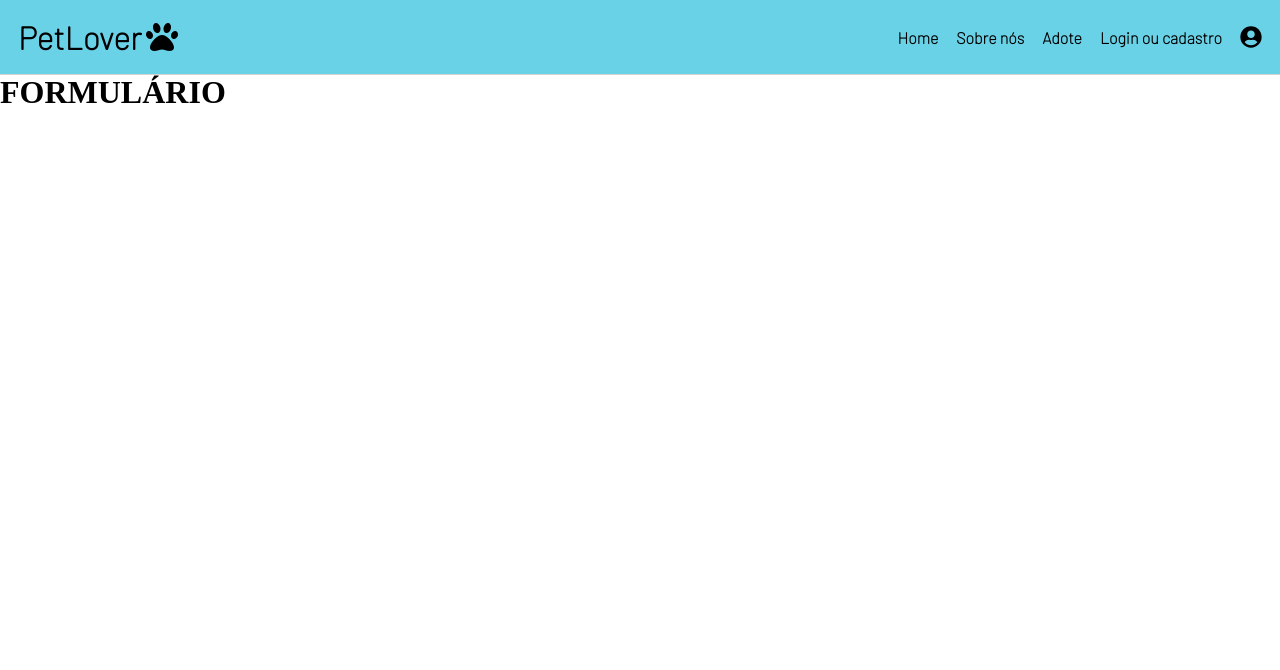
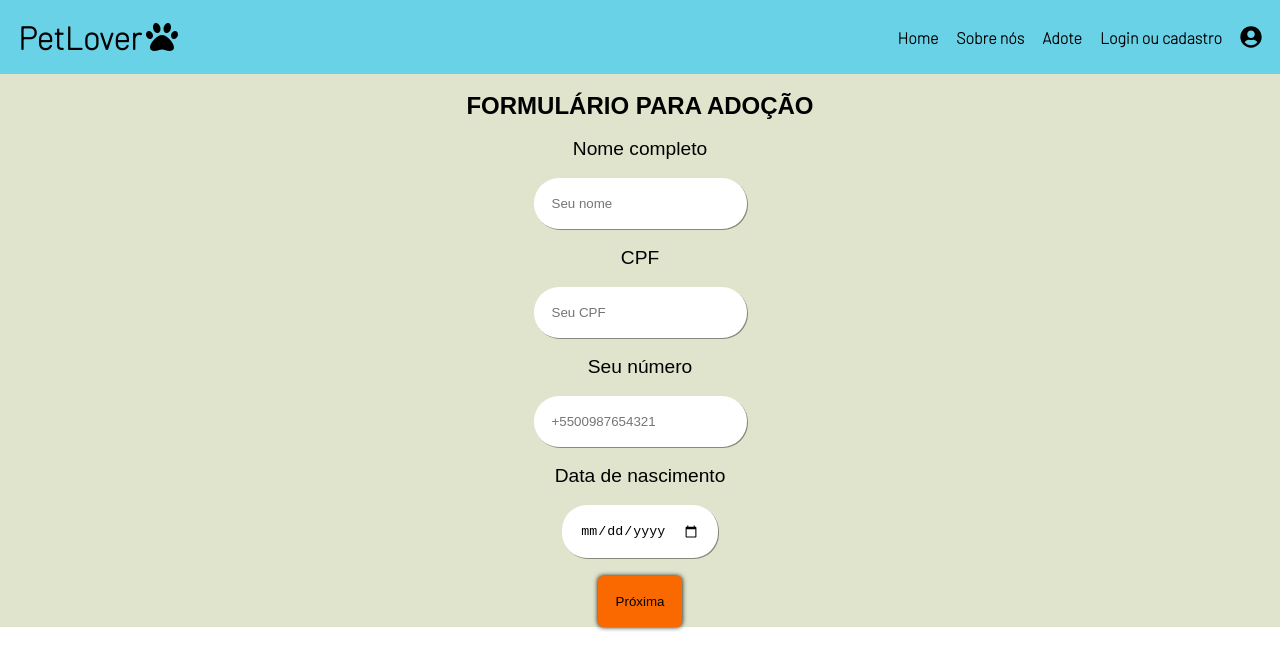
Before and after one commit to raulhenrique-x3/React-SPA-PetLover, a React (Create React App) app: page /Form in a window 1280 px wide. Shown: the top 670 px of the page. Built offline with nearby package versions, Linux system fonts and the light colour scheme.

Commit message:
mudanças no layout e nos components react

```diff
--- a/src/App.js
+++ b/src/App.js
@@ -1,6 +1,7 @@
 import './App.css';
 import Header from './components/Header';
 import Home from './components/Home';
+import NotFound from './components/NotFound';
 import Adopt from './components/Adopt';
 import Form from './components/Form'
 import { Route, BrowserRouter, Routes } from 'react-router-dom';
@@ -15,9 +16,7 @@ function App() {
         <Route path='/Form' element={<Form/>}/>
         <Route path='/Adopt' element={<Adopt/>}/>
         <Route path='*' element={
-          <div>
-            <h1>Ainda não há nada aqui!</h1>
-          </div>
+          <NotFound/>
         }>
         </Route>
       </Routes>
--- a/src/components/Adopt.js
+++ b/src/components/Adopt.js
@@ -14,7 +14,7 @@ import adopt from "../styles/adopt.css"
                         clicando no botão abaixo!
                     </h3>
 
-                    <button className="toForm"><Link to="/Form">Formulário!</Link></button>
+                    <Link to="/Form"><button className="toForm">Formulário!</button></Link>
                 </div>
             </div>
         )
--- /dev/null
+++ b/src/components/Button.js
@@ -0,0 +1,9 @@
+import React from "react";
+
+    function Button(){
+        return(
+            <button type="submit" className="subButton">Próxima</button>
+        )
+    }
+
+export default Button;
--- a/src/components/Form.js
+++ b/src/components/Form.js
@@ -1,10 +1,40 @@
 import React from "react";
+import Button from "./Button"
 import form from "../styles/form.css"
 
     function Form(){
         return(
             <div className="form">
-                <h1>FORMULÁRIO</h1>
+                <section className="formSect">
+                    <h1>FORMULÁRIO PARA ADOÇÃO</h1>
+                    <div className="formQuests">
+                        <p>
+                            Nome completo
+                            <br/>
+                            <input type={"text"} placeholder={"Seu nome"}/>
+                        </p>
+
+                        <p>
+                            CPF
+                            <br/>
+                            <input type={"text"} placeholder={"Seu CPF"}/>
+                        </p>
+
+                        <p>
+                            Seu número
+                            <br/>
+                            <input type={"tel"} placeholder={"+5500987654321"}/>
+                        </p>
+
+                        <p>
+                            Data de nascimento
+                            <br/>
+                            <input type={"date"}/>
+                        </p>
+                        <Button/>
+                    </div>
+                </section>
+
             </div>
         )
     }
--- a/src/components/Home.js
+++ b/src/components/Home.js
@@ -1,10 +1,19 @@
 import React from "react";
+import {FaPaw} from "react-icons/fa"
 import home from "../styles/home.css"
 
     function Home(){
         return(
             <div className="home">
-                <h1>HOME</h1>
+                <section>
+                    <div className="sectOne">
+                        <img src={require('../assets/Dog1.png')}/>
+                        <div className="sectText">
+                            <h1>Lorem Ipsum <FaPaw/></h1>
+                            <p>Lorem Ipsum is simply dummy text of the printing and typesetting industry. Lorem Ipsum has been the industry's standard dummy text ever since the 1500s, when an unknown printer took a galley of type and scrambled it to make a type specimen book.</p>
+                        </div>
+                    </div>
+                </section>
             </div>
         )
     }
--- /dev/null
+++ b/src/components/NotFound.js
@@ -0,0 +1,16 @@
+import React from "react";
+import {FaPaw} from "react-icons/fa"
+import NotFound from "../styles/notFound.css"
+
+    function About(){
+        return(
+            <div className="about">
+                <h1>
+                    Essa seção ainda não foi construída! :/
+                </h1>
+                <FaPaw className="paw"/>
+            </div>
+        )
+    }
+
+export default About;
--- a/src/styles/form.css
+++ b/src/styles/form.css
@@ -0,0 +1,41 @@
+.form{
+    width: 100%;
+    display: flex;
+    justify-content: center;
+    background-color: #e0e4cc;
+}
+
+.formSect h1{
+    text-align: center;
+    padding: 18px;
+    font-family: Arial, Helvetica, sans-serif;
+}
+
+.formQuests{
+    width: 100%;
+    display: flex;
+    align-items: center;
+    flex-direction: column;
+}
+
+.formQuests p{
+    text-align: center;
+    font-size: 1.2rem;
+}
+
+.formQuests input{
+    padding: 18px;
+    margin: 18px;
+    border-radius: 25px;
+    border: none;
+    box-shadow: 1px 1px rgb(0, 0, 0, 0.4);
+}
+
+.subButton{
+    padding: 18px;
+    border-radius: 5px;
+    border: none;
+    background-color: #fa6900;
+    box-shadow: 0 0 5px #000000;
+    cursor: pointer;
+}
--- a/src/styles/home.css
+++ b/src/styles/home.css
@@ -0,0 +1,34 @@
+.sectOne{
+    width: 100%;
+    height: 90vh;
+    background-color: #e0e4cc;
+    display: flex;
+    justify-content: space-around;
+}
+
+.sectText{
+    width: 50%;
+    height: 100%;
+    display: flex;
+    flex-direction: column;
+    align-items: center;
+    justify-content: center;
+}
+
+.sectText h1, p{
+    font-family: Arial, Helvetica, sans-serif;
+
+}
+
+.sectText h1{
+    font-size: 5rem;
+    color: #fa6900;
+    text-shadow: 0 2px rgba(0, 0, 0, 0.4);
+}
+
+.sectText p{
+    font-size: 1.5rem;
+    font-weight: 100;
+    color: #69d2e7;
+    text-shadow: 0 1px rgba(0, 0, 0, 0.4);
+}
--- /dev/null
+++ b/src/styles/notFound.css
@@ -0,0 +1,21 @@
+.about{
+    width: 100%;
+    height: 90vh;
+    background-color: #e0e4cc;
+    display: flex;
+    justify-content: center;
+    align-items: center;
+    flex-direction: column;
+}
+
+.about h1{
+    font-family: Arial, Helvetica, sans-serif;
+    font-size: 3rem;
+    color: #fa6900;
+    text-shadow: 0 2px rgb(0, 0, 0, 0.4);
+}
+
+.paw{
+    width: 20%;
+    height: 20%;
+}
```
Also changed, not shown: src/assets/Dog1.png (added), src/components/Input.js (added).
